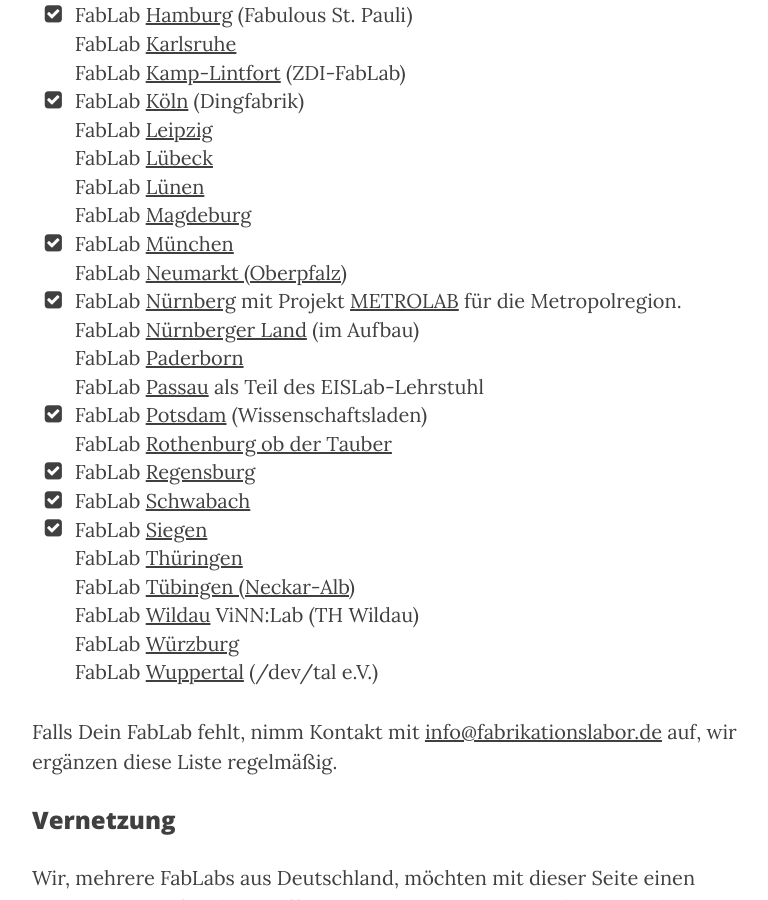
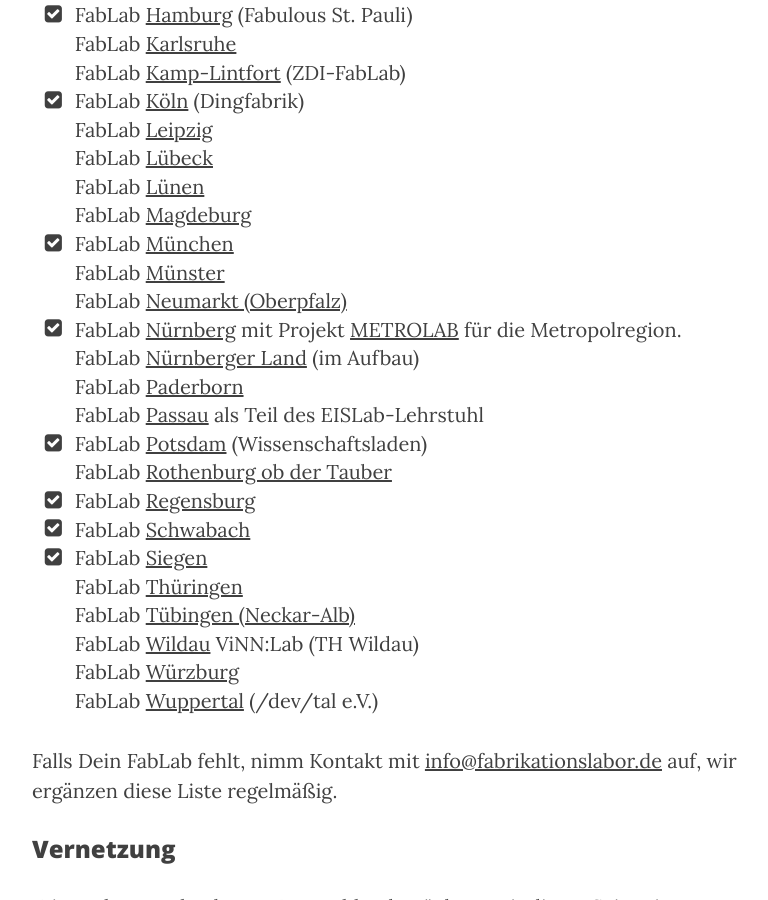
Before and after one commit to fabrikationslabor/fabrikationslabor.github.io, a Jekyll site: the page built from fablabs-in-deutschland.html, in a window 1280 px wide and 900 px high, scrolled down 1600 px. Shown: the whole window, without its empty margins (233-1001 px from the left). Built offline with Jekyll 4.4.1, drawn with Linux system fonts in a browser that asks for light colours; nearby versions of some CDN libraries.

Commit message:
Update fablabs-in-deutschland.html
Münster hinzugefügt.

```diff
--- a/fablabs-in-deutschland.html
+++ b/fablabs-in-deutschland.html
@@ -36,10 +36,10 @@
   <li>FabLab <a href="http://fablab-leipzig.de" target="_blank">Leipzig</a></li>
   <li>FabLab <a href="http://www.fablab-luebeck.de/" target="_blank">Lübeck</a></li>
   <li>FabLab <a href="http://www.fablab-luenen.de/" target="_blank">Lünen</a></li>
-  <!-- Magdeburg: http://www.inkubator.ovgu.de/FabLab.html-->
   <!-- Magdeburg: http://www.netz39.de/-->
   <li>FabLab <a href="http://www.inkubator.ovgu.de/FabLab.html" target="_blank">Magdeburg</a></li>
   <li><i class="fa-li fa fa-check-square"></i>FabLab <a href="http://fablab-muenchen.de" target="_blank">München</a></li>
+  <li>FabLab <a href="http://fablab-ms.de/" target="_blank">Münster</a></li>
   <li>FabLab <a href="http://fablab-neumarkt.de" target="_blank">Neumarkt (Oberpfalz)</a></li>
   <li><i class="fa-li fa fa-check-square"></i>FabLab <a href="http://fablab-nuernberg.de" target="_blank">Nürnberg</a> mit Projekt <a href="http://projekt-metrolab.de/" target="_blank">METROLAB</a> für die Metropolregion.</li>
   <li>FabLab <a href="http://landkreis.nuernberger-land.de/index.php?id=2452" target="_blank">Nürnberger Land</a> (im Aufbau)</li>
```
